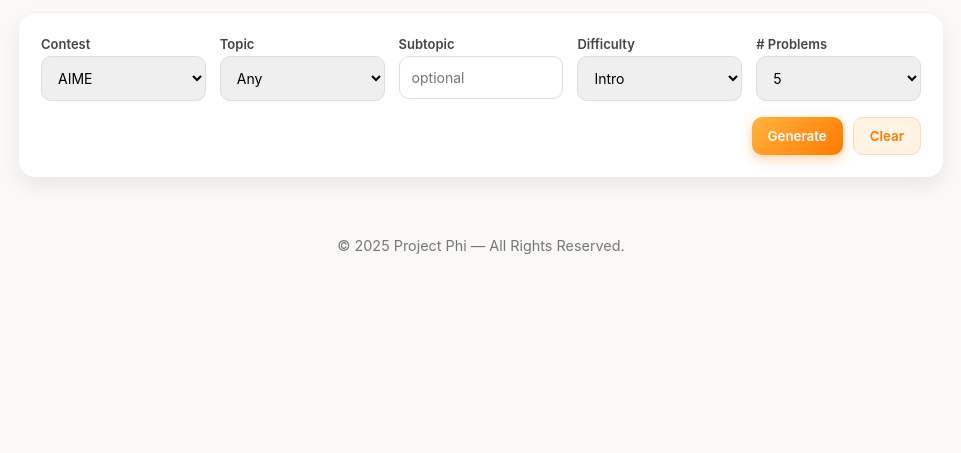
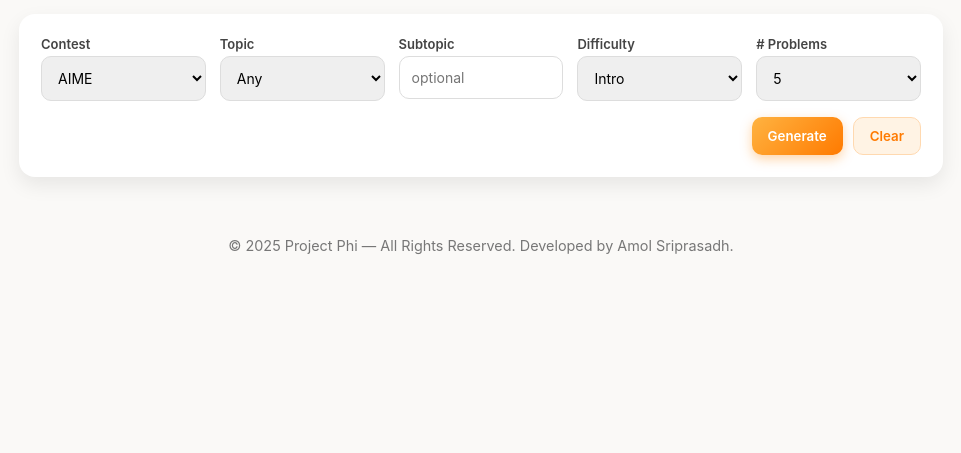
Before and after one commit to projectphi-ca/phi-gen, a Flask app: page / in a window 1280 px wide. Shown: the part 214-667 px from the top of the page, without its empty margins (159-1120 px from the left). Run offline with Flask 3, Linux system fonts and the light colour scheme.

Commit message:
Update index.html

```diff
--- a/templates/index.html
+++ b/templates/index.html
@@ -8,10 +8,9 @@
   <link rel="icon" type="image/x-icon" href="{{ url_for('static', filename='images/logo.png') }}">
 
   <style>
-    /* Makes buttons inline with spacing */
     .problem-controls {
       display: flex;
-      gap: 15px; /* Spacing between buttons */
+      gap: 15px;
       margin-top: 10px;
     }
     /* Hover effect */
@@ -222,7 +221,7 @@
   </script>
 
   <footer style="text-align:center; margin-top:40px; padding:20px; color:#777; font-size:0.9em;">
-    © 2025 Project Phi — All Rights Reserved.
+    © 2025 Project Phi — All Rights Reserved. Developed by Amol Sriprasadh.
   </footer>
 </body>
 </html>
```
